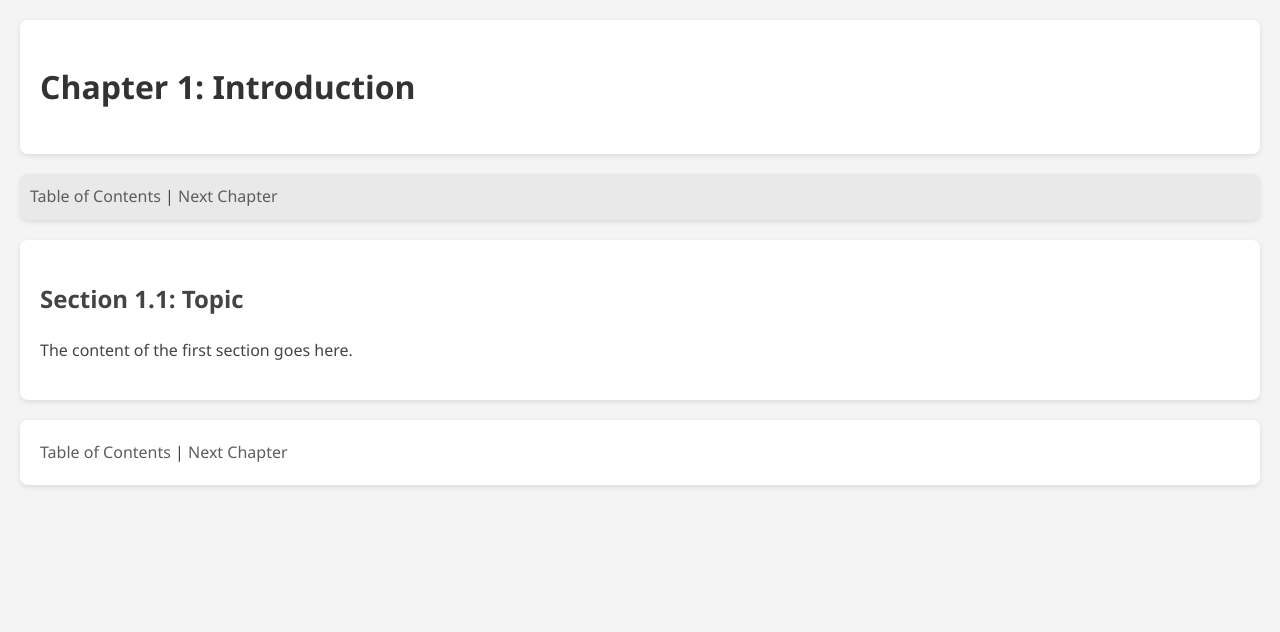
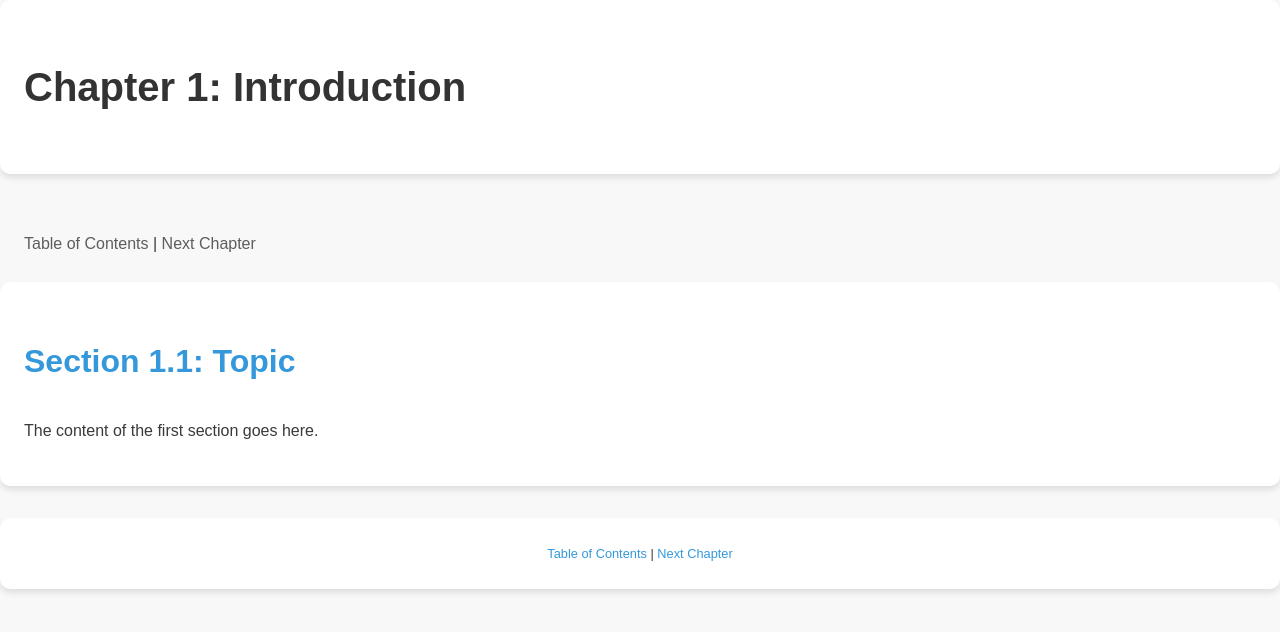
Before and after one commit to mohammed2322/bls, a plain HTML site: page chapter-1.html in a window 1280 px wide. Drawn offline with Linux system fonts and the light colour scheme.

Commit message:
Update styles.css

```diff
--- a/styles.css
+++ b/styles.css
@@ -1,67 +1,91 @@
 body {
-    font-family: 'Segoe UI', Tahoma, Geneva, Verdana, sans-serif;
-    line-height: 1.6;
-    margin: 20px;
-    color: #444; /* Slightly darker font for better readability */
-    background: #f4f4f4; /* Light grey background for less strain on the eyes */
+  font-family: 'Nunito', sans-serif;
+  line-height: 1.8;
+  margin: 0;
+  color: #3a3a3a;
+  background: #f8f8f8;
+  text-rendering: optimizeLegibility;
 }
 
 header, nav, article, footer {
-    margin-bottom: 20px;
-    padding: 20px;
-    background: #fff; /* White backgrounds for content areas to stand out from the page background */
-    border-radius: 8px; /* Rounded corners for a softer look */
-    box-shadow: 0 2px 5px rgba(0,0,0,0.1); /* Subtle shadow for depth */
+  margin-bottom: 2rem;
+  background: #ffffff;
+  border-radius: 10px;
+  box-shadow: 0 4px 6px rgba(0, 0, 0, 0.1);
+  padding: 1.5rem;
+  transition: all 0.3s ease-in-out;
 }
 
-nav a, footer a {
-    text-decoration: none;
-    color: #5D5D5D; /* A slightly different shade for links to stand out */
-    transition: color 0.3s; /* Smooth transition for hover effects */
+nav {
+  background: none;
+  box-shadow: none;
+  margin-bottom: 0;
 }
 
-nav a:hover, footer a:hover {
-    color: #000; /* Change color on hover for clear interactivity */
-    text-decoration: underline;
+nav ul {
+  list-style: none;
+  padding: 0;
+  display: flex;
+  justify-content: center;
+  align-items: center;
 }
 
-/* Enhance the visual hierarchy with size and weight */
+nav ul li:not(:last-child) {
+  margin-right: 1rem;
+}
+
+nav a {
+  text-decoration: none;
+  color: #5d5d5d;
+  font-weight: 500;
+  transition: color 0.3s ease-in-out;
+}
+
+nav a:hover {
+  color: #3498db;
+}
+
+h1, h2 {
+  color: #333;
+}
+
 h1 {
-    font-size: 2em; /* Larger font size for main headings */
-    color: #333; /* Darker color for prominence */
+  font-size: 2.5rem;
 }
 
 h2 {
-    font-size: 1.5em;
-    margin-top: 20px;
+  font-size: 2rem;
+  color: #3498db;
 }
 
-/* Improved visual separation and grouping for navigation */
-nav {
-    background: #e9e9e9; /* A different background for the navigation bar */
-    padding: 10px; /* Padding for spacing inside the nav */
-    border-radius: 8px; /* Rounded corners to match other elements */
+article p {
+  text-align: justify;
 }
 
-nav ul {
-    list-style: none; /* Remove default list styling */
-    padding: 0;
-    display: flex; /* Flex layout for horizontal alignment */
-    justify-content: center; /* Centered navigation links */
+footer {
+  font-size: 0.8rem;
+  text-align: center;
 }
 
-nav ul li {
-    margin: 0 10px; /* Space out the navigation links */
+footer a {
+  color: #3498db;
+  text-decoration: none;
 }
 
-/* Responsive design for smaller screens */
-@media (max-width: 600px) {
-    nav ul {
-        flex-direction: column; /* Stack the navigation links for small screens */
-        align-items: center;
-    }
+@media (max-width: 768px) {
+  nav ul {
+    flex-direction: column;
+  }
 
-    nav ul li {
-        margin: 5px 0; /* Reduce margin for vertical stacking */
-    }
+  nav ul li:not(:last-child) {
+    margin-bottom: 0.5rem;
+  }
+
+  h1 {
+    font-size: 2rem;
+  }
+
+  h2 {
+    font-size: 1.5rem;
+  }
 }
```
